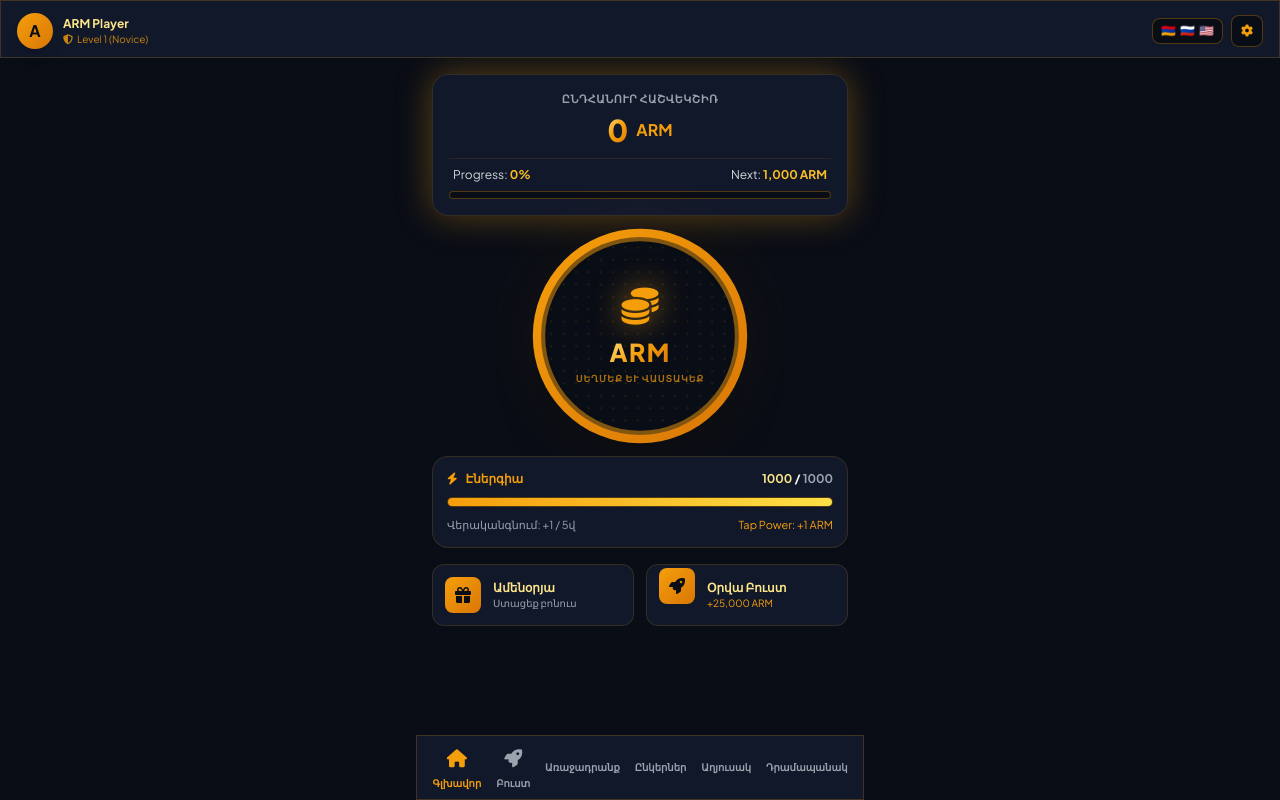
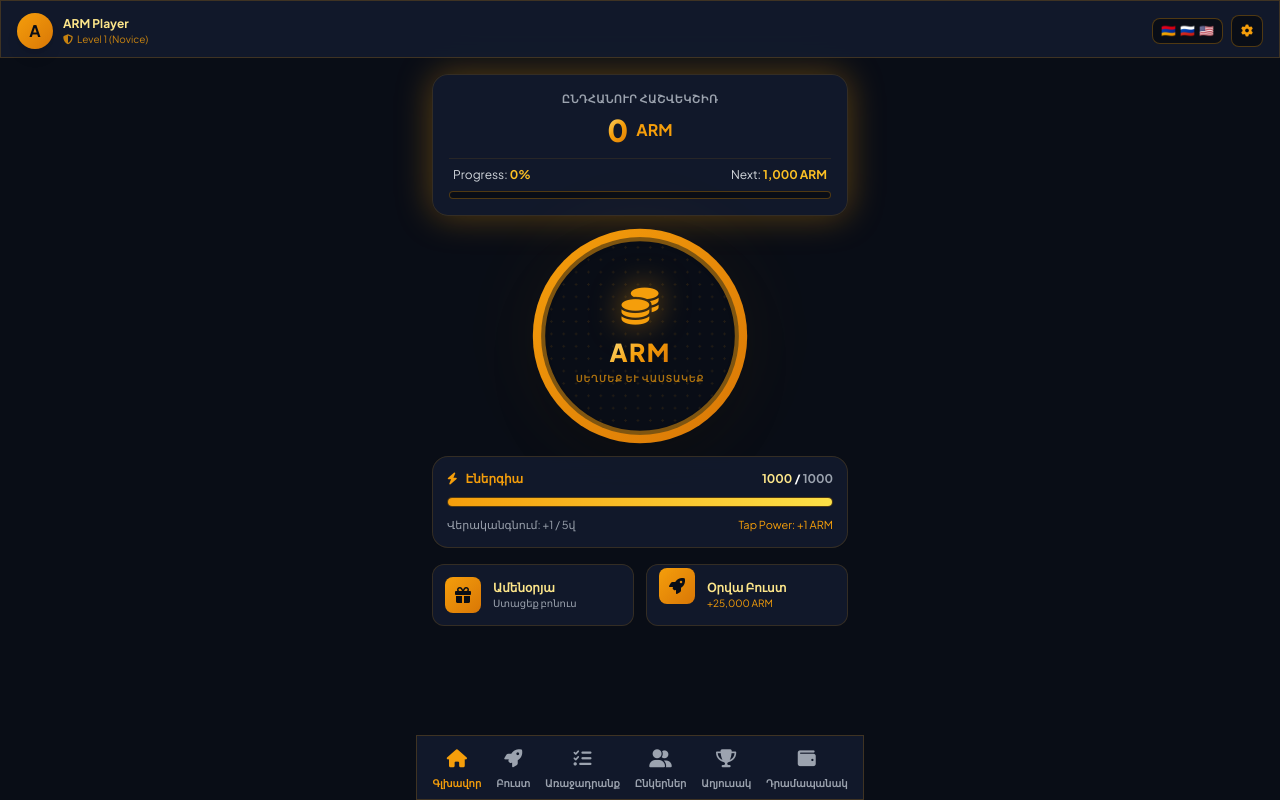
Before and after one commit to art33ak/GOLD_ARM, a plain HTML site: page index.html in a window 1280 px wide. Drawn offline with nearby package versions, Linux system fonts and the light colour scheme.

Commit message:
Enhance bottom navigation bar with icons and comments
Updated the bottom navigation bar comments and added icons for tasks, referral, leaderboard, and wallet buttons.

```diff
--- a/index.html
+++ b/index.html
@@ -361,7 +361,7 @@
 
     </main>
 
-    <!-- BOTTOM NAVIGATION BAR -->
+    <!-- BOTTOM NAVIGATION BAR (Ուղղված իկոնաներով) -->
     <nav class="fixed bottom-0 left-0 right-0 max-w-md mx-auto glass-card border-t border-gold/20 px-2 py-2 flex justify-around items-center z-50">
         <button onclick="switchTab('home')" id="nav-home" class="flex flex-col items-center space-y-1 text-gold transition">
             <i class="fa-solid fa-house text-lg"></i>
@@ -372,15 +372,19 @@
             <span id="navBoostText" class="text-[10px] font-bold">Boost</span>
         </button>
         <button onclick="switchTab('tasks')" id="nav-tasks" class="flex flex-col items-center space-y-1 text-gray-400 hover:text-gold transition">
+            <i class="fa-solid fa-list-check text-lg"></i>
             <span id="navTasksText" class="text-[10px] font-bold">Tasks</span>
         </button>
         <button onclick="switchTab('referral')" id="nav-referral" class="flex flex-col items-center space-y-1 text-gray-400 hover:text-gold transition">
+            <i class="fa-solid fa-user-group text-lg"></i>
             <span id="navRefText" class="text-[10px] font-bold">Referral</span>
         </button>
         <button onclick="switchTab('leaderboard')" id="nav-leaderboard" class="flex flex-col items-center space-y-1 text-gray-400 hover:text-gold transition">
+            <i class="fa-solid fa-trophy text-lg"></i>
             <span id="navLbText" class="text-[10px] font-bold">Leaderboard</span>
         </button>
         <button onclick="switchTab('wallet')" id="nav-wallet" class="flex flex-col items-center space-y-1 text-gray-400 hover:text-gold transition">
+            <i class="fa-solid fa-wallet text-lg"></i>
             <span id="navWalletText" class="text-[10px] font-bold">Wallet</span>
         </button>
     </nav>
```
